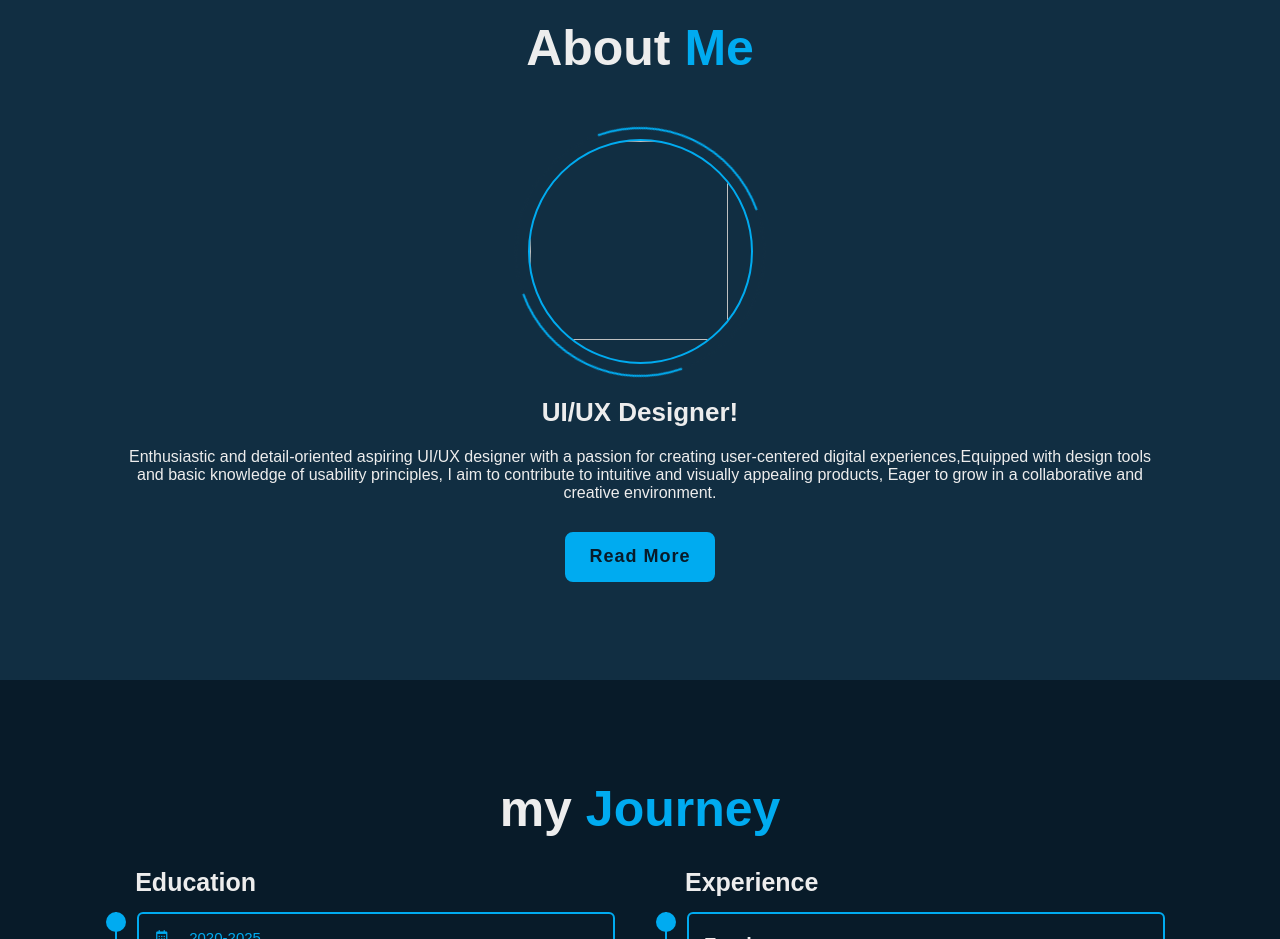
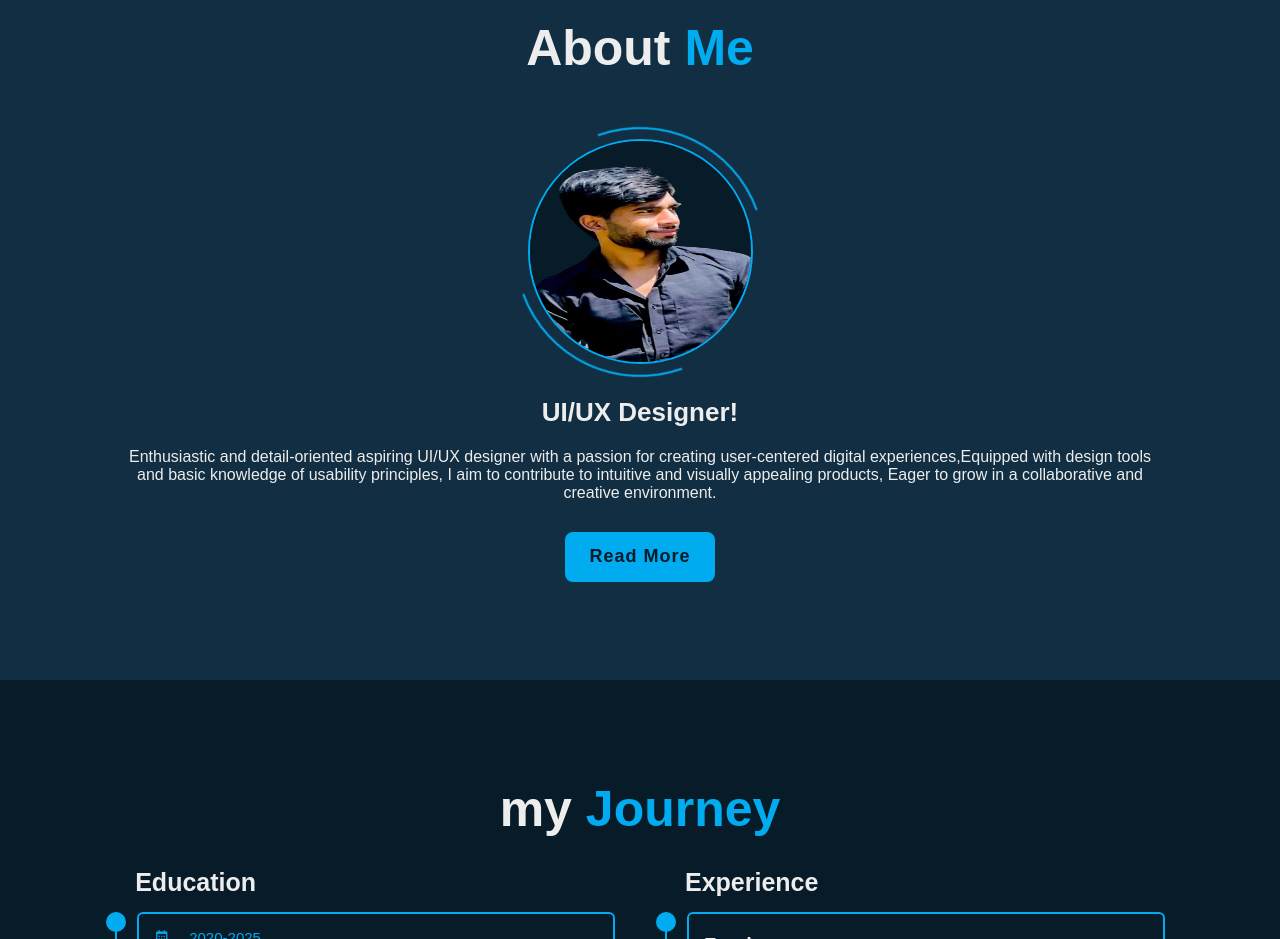
Before and after one commit to ketan-vats17/Portfolio-website, a plain HTML site: page index.html in a window 1280 px wide. Shown: the part 920-1859 px from the top of the page. Drawn offline with nearby package versions, Linux system fonts and the light colour scheme.

Commit message:
Update index.html

```diff
--- a/index.html
+++ b/index.html
@@ -64,7 +64,7 @@
                <h2 class="heading">About <span>Me</span><span class="animate scroll" style="--i:1;"><span> </h2>
 
              <div class="about-img">
-                <img src="images/me.jpg" width="50% " height="90%">
+                <img src="me.jpg" width="50% " height="90%">
                <span class="circle-spin"></span>
                <span class="animate scroll" style="--i:2;"><span>
 
```
